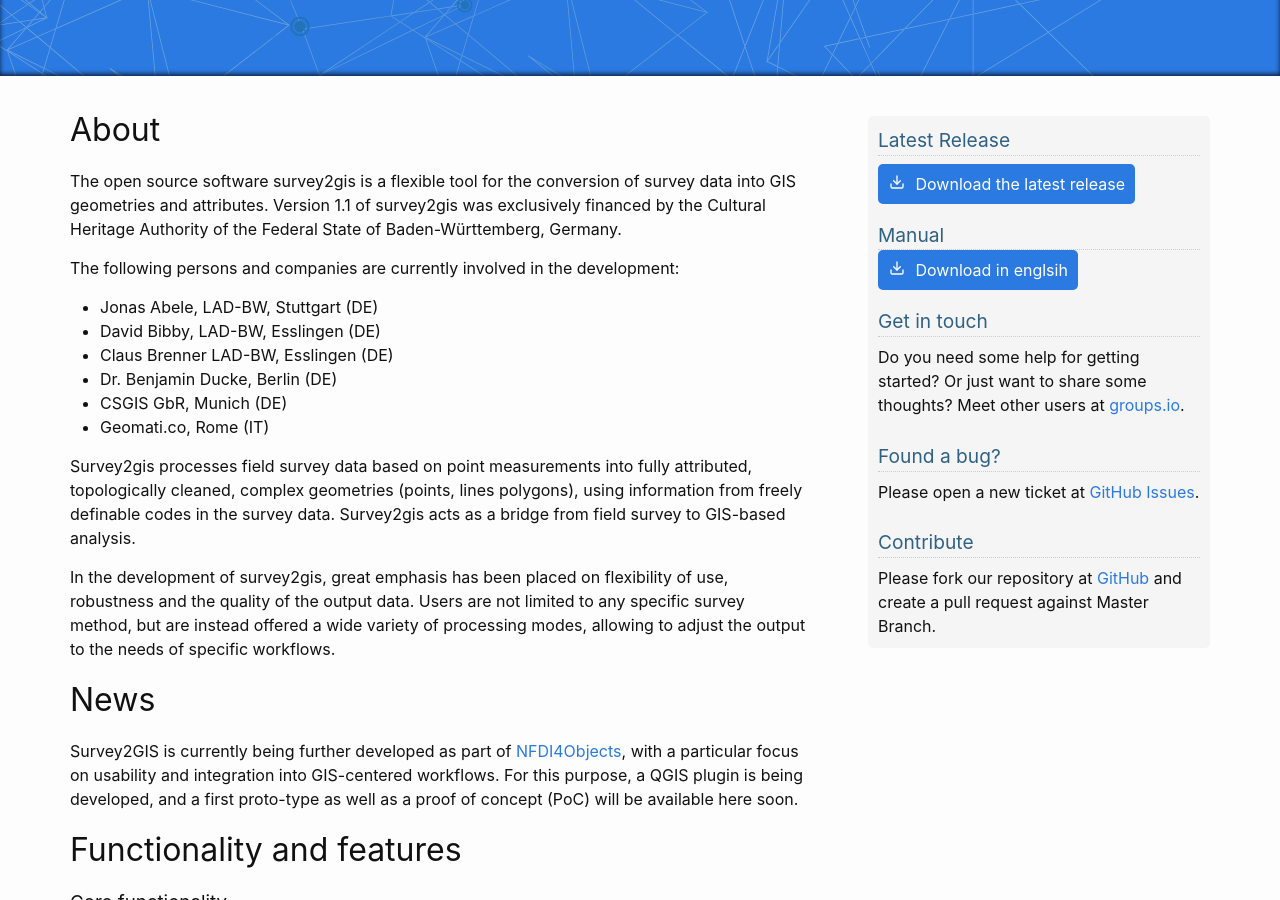
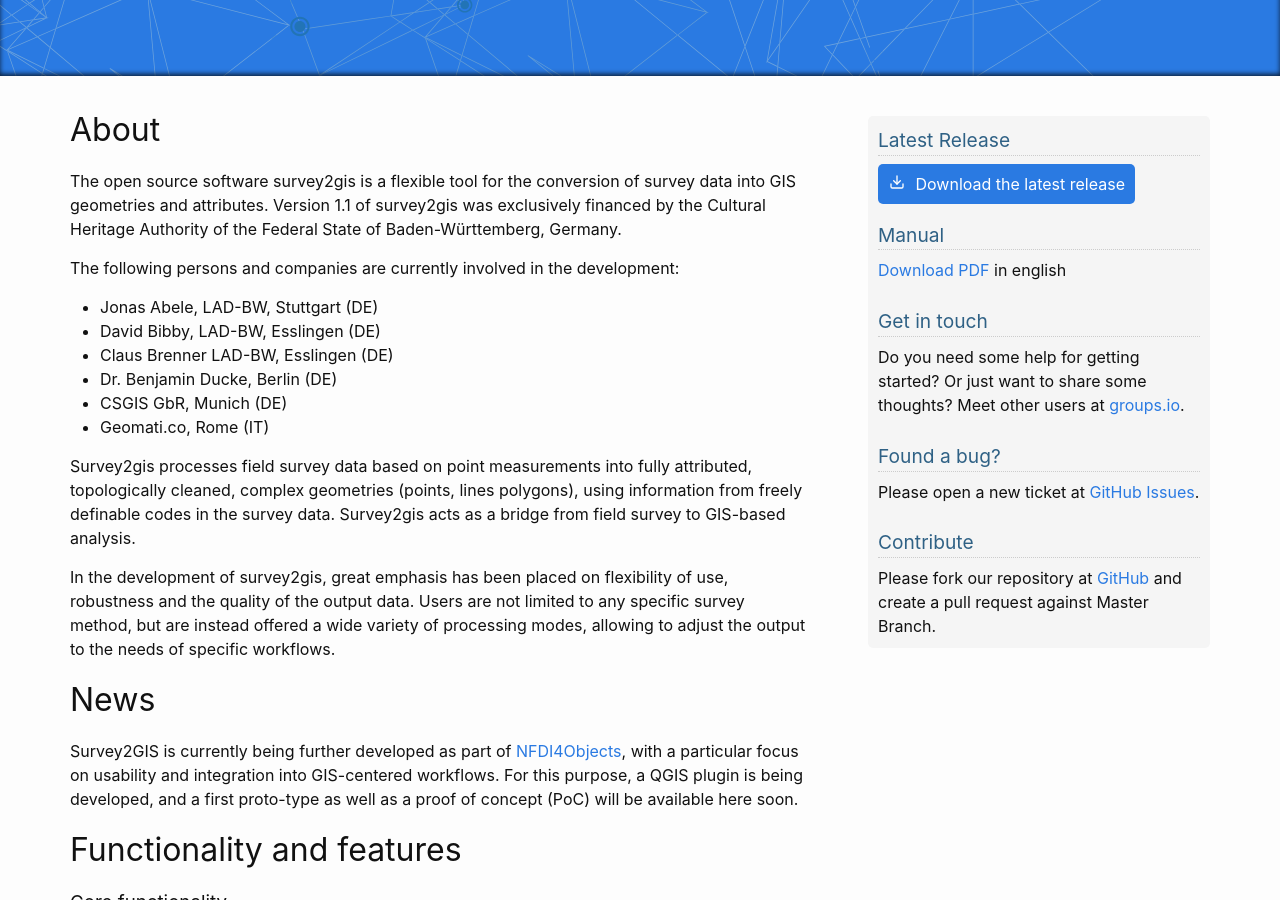
Before and after one commit to survey2gis/survey-tools-website, a Jekyll site: the page built from index.markdown, in a window 1280 px wide and 900 px high, scrolled down 316 px. Built offline with Jekyll 4.4.1, drawn with Linux system fonts in a browser that asks for light colours.

Commit message:
Update sidebar.html

```diff
--- a/_layouts/sidebar.html
+++ b/_layouts/sidebar.html
@@ -4,7 +4,7 @@
     <div class="nav__btn_wrapper"><a class="nav__btn" href="https://github.com/survey2gis/survey-tools/releases" target="_blank"><img class="svg-icon" style="width: 18px" src="/assets/download_white.svg"> Download the latest release</a></div>
 
     <h4 class="sidebar__title">Manual</h4>
-    <div class="nav__btn_wrapper"><a class="nav__btn" href="https://github.com/user-attachments/files/16010974/english.pdf" target="_blank"><img class="svg-icon" style="width: 18px" src="/assets/download_white.svg"> Download in englsih</a></div>
+    <div class="nav__btn_wrapper"><a class="" href="https://github.com/user-attachments/files/16010974/english.pdf" target="_blank">Download PDF</a> in english</div>
 
     <h4 class="sidebar__title">Get in touch</h4>
     Do you need some help for getting started? Or just want to share some thoughts? Meet other users at <a href="https://groups.io/g/survey2gis/topics" target="_blank">groups.io</a>.
```
